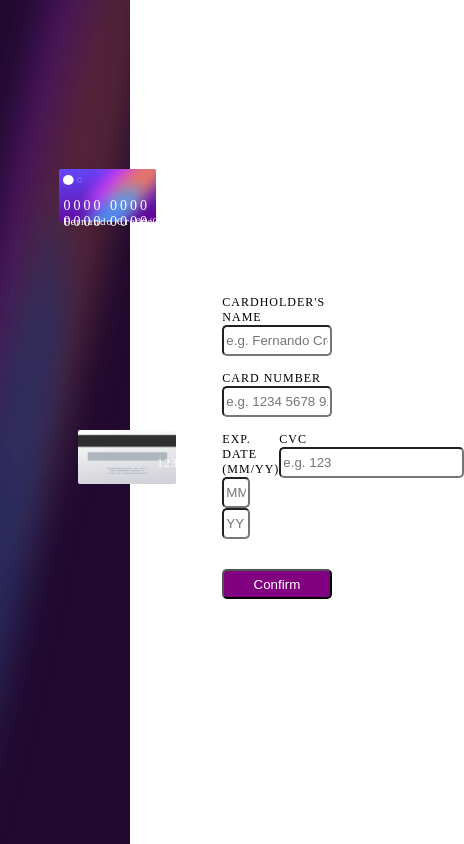
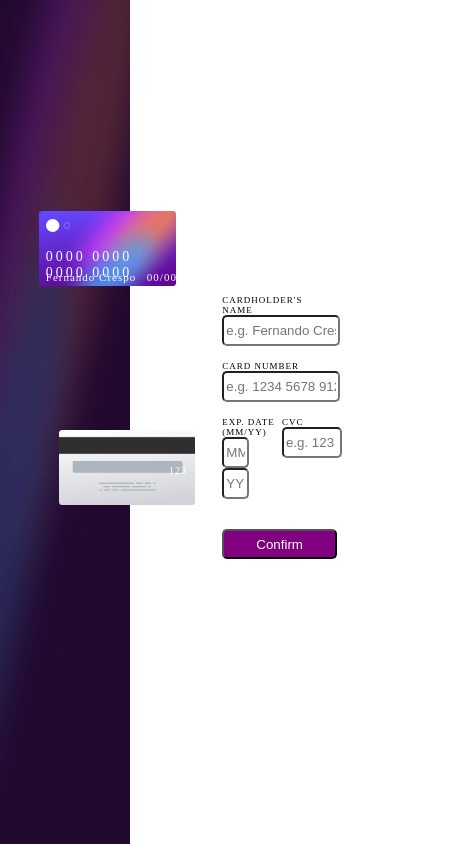
Before and after one commit to fc410/InteractiveCardDetails, a React (Create React App) app in the folder client/: page / in a window 390 px wide. Shown: the whole page, 464 px wide, since content can reach past the window. Built offline with nearby package versions, Linux system fonts and the light colour scheme.

Commit message:
Tablet Devices
Finished the media queries so the app can be accessed through tablet devices.

```diff
--- a/client/src/components/BackCard/index.css
+++ b/client/src/components/BackCard/index.css
@@ -14,3 +14,9 @@
     font-size: 12px;
     letter-spacing: 1px;
 }
+
+@media screen and (max-width: 626px) {
+    .cvc-num{
+        font-size: 10px;
+    }
+}
--- a/client/src/components/Format/index.css
+++ b/client/src/components/Format/index.css
@@ -80,3 +80,49 @@ input{
     left: 60%;
     width: 28%;
 }
+
+@media screen and (max-width: 768px) {
+    .front-card-alignment{
+        width: 35%;
+        left: 10%;
+        top: 25%;
+    }
+
+    .back-card-alignment{
+        width: 35%;
+        left: 15%;
+    }
+
+    .main-content{
+        font-size: 9px;
+    }
+
+    .card-hold-name{
+        width: 100%;
+    }
+
+    .card-number-text{
+        width: 100%;
+    }
+
+    .col{
+        width: 50%;
+    }
+
+    .cvc-input{
+        margin-left: 5px;
+        width: 95%;
+    }
+
+    .cvc-label{
+        margin-left: 5px;
+    }
+
+    .button{
+        width: 105%;
+    }
+}
+
+@media screen and (max-width: 481px) {
+
+}
--- a/client/src/components/Format/index.js
+++ b/client/src/components/Format/index.js
@@ -197,7 +197,7 @@ const Format = () => {
                         </div>
 
                         <div className='col'>
-                            <label>CVC</label>
+                            <label className='cvc-label'>CVC</label>
 
                             <input
                                 type='text'
--- a/client/src/components/FrontCard/index.css
+++ b/client/src/components/FrontCard/index.css
@@ -46,20 +46,38 @@
 
     .name{
         font-size: 11px;
+        top: 78%;
     }
+    .exp-date{
+        font-size: 11px;
+        top: 78%;
+    }
+}
+
+@media screen and (max-width: 768px) {
+    .number{
+        font-size: 18px;
+    }
+
+    .name{
+        font-size: 15px;
+    }
+
+    .exp-date{
+        font-size: 15px;
+    }
+}
+
+@media screen and (max-width: 626px) {
+    .number{
+        font-size: 14px;
+    }
+
+    .name{
+        font-size: 11px;
+    }
+
     .exp-date{
         font-size: 11px;
     }
 }
-
-@media screen and (max-width: 480px){
-    .number{
-        font-size: 18px;
-    }
-}
-
-@media screen and (max-width: 390px){
-    .number{
-        font-size: 14px;
-    }
-}
```
